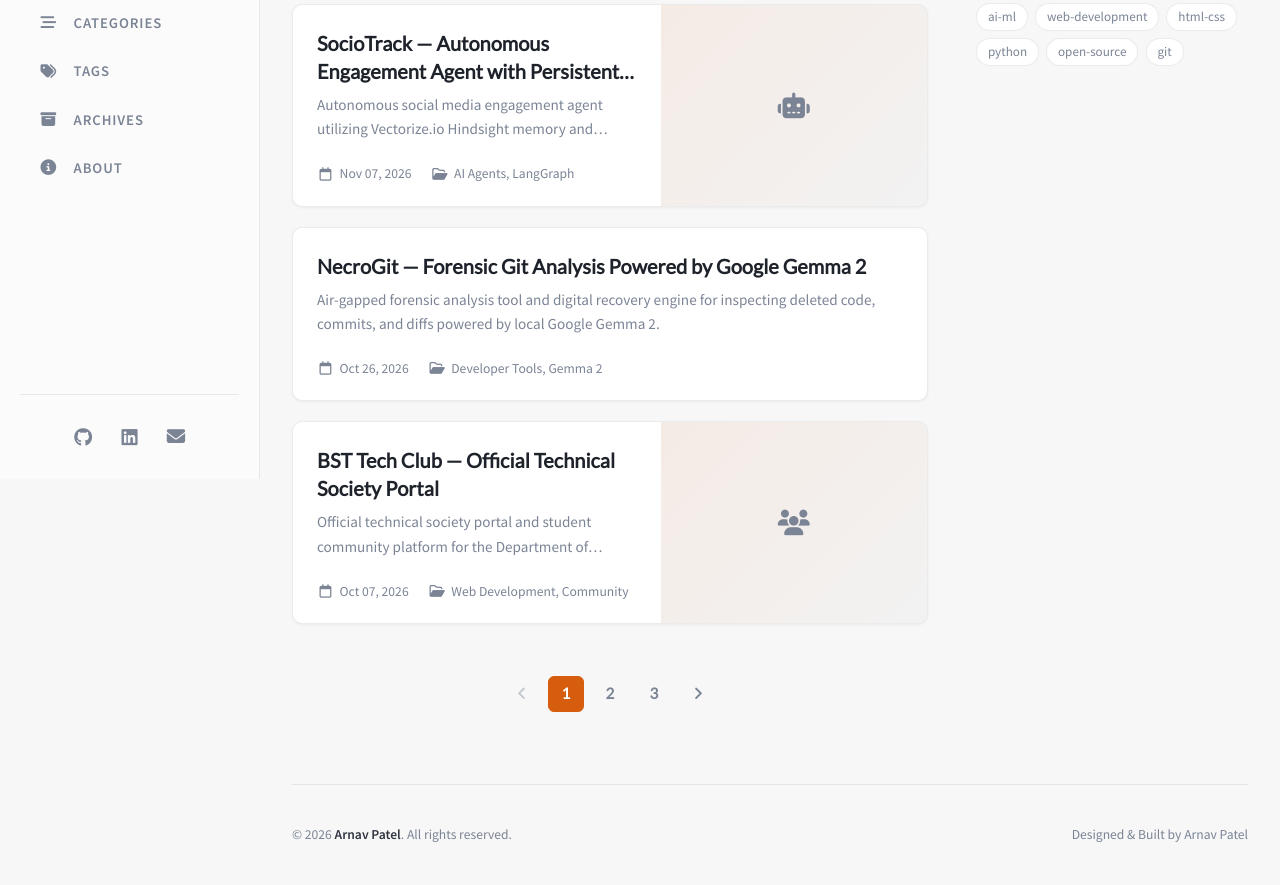
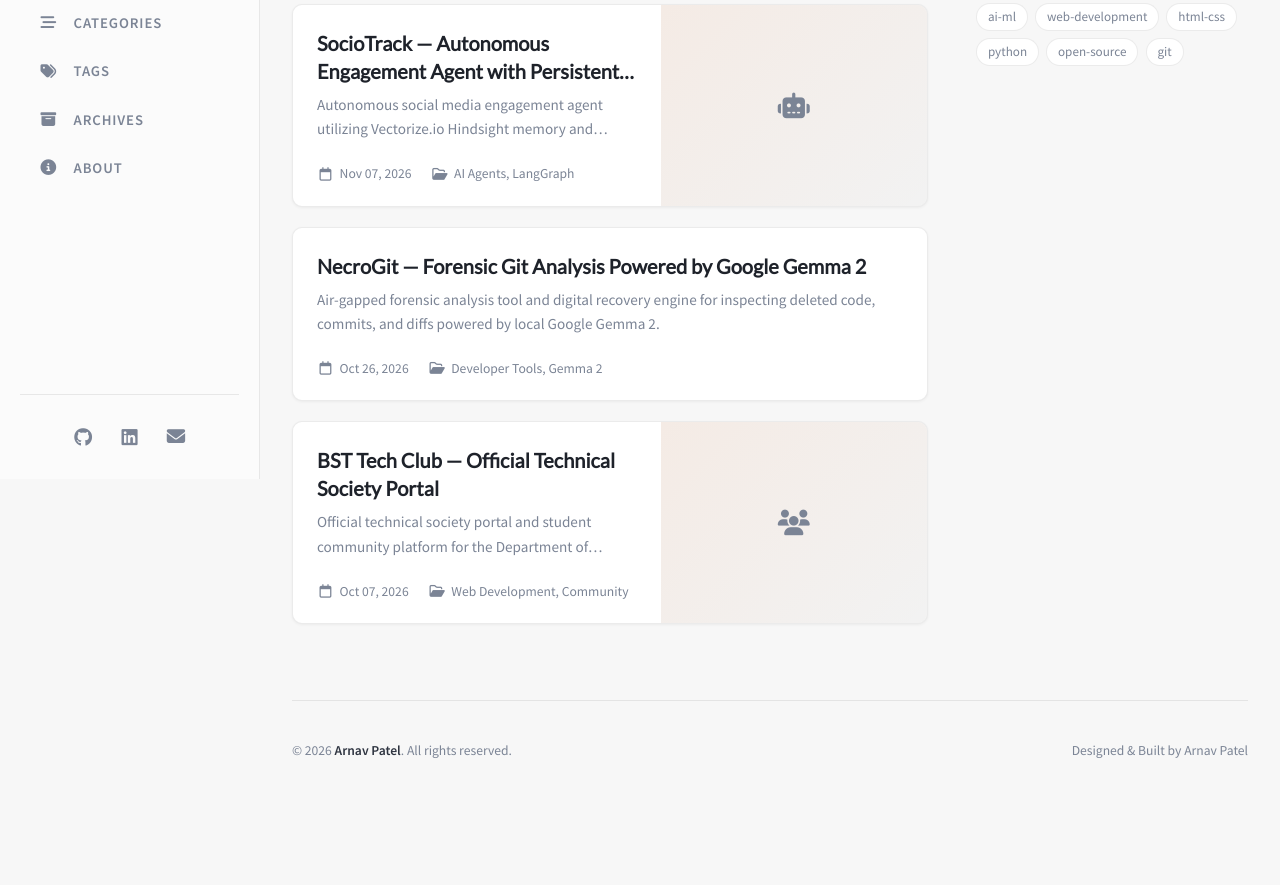
Before and after one commit to XiaoArnav/Protfolio, a plain HTML site: page index.html in a window 1280 px wide. Shown: the part 321-1206 px from the top of the page. After the commit the page ends 1122 px from the top, so only its background shows below. Drawn offline with Linux system fonts and the light colour scheme.

Commit message:
remove pagination buttons

```diff
--- a/index.html
+++ b/index.html
@@ -248,38 +248,6 @@
               </a>
             </article>
           </div>
-
-          <nav aria-label="Page Navigation" class="pagination-wrapper">
-            <ul class="pagination">
-
-              <li class="page-item disabled">
-                <a class="page-link" href="#" aria-label="Previous page">
-                  <i class="fas fa-angle-left"></i>
-                </a>
-              </li>
-
-              <li class="page-item active">
-                <a class="page-link" href="#">1</a>
-              </li>
-              <li class="page-item">
-                <a class="page-link" href="#">2</a>
-              </li>
-              <li class="page-item">
-                <a class="page-link" href="#">3</a>
-              </li>
-
-              <li class="page-index">
-                <span>1</span>
-                <span>/ 3</span>
-              </li>
-
-              <li class="page-item">
-                <a class="page-link" href="#" aria-label="Next page">
-                  <i class="fas fa-angle-right"></i>
-                </a>
-              </li>
-            </ul>
-          </nav>
         </main>
 
         <aside id="panel-wrapper" class="panel-wrapper" aria-label="Trending Panel">
```
